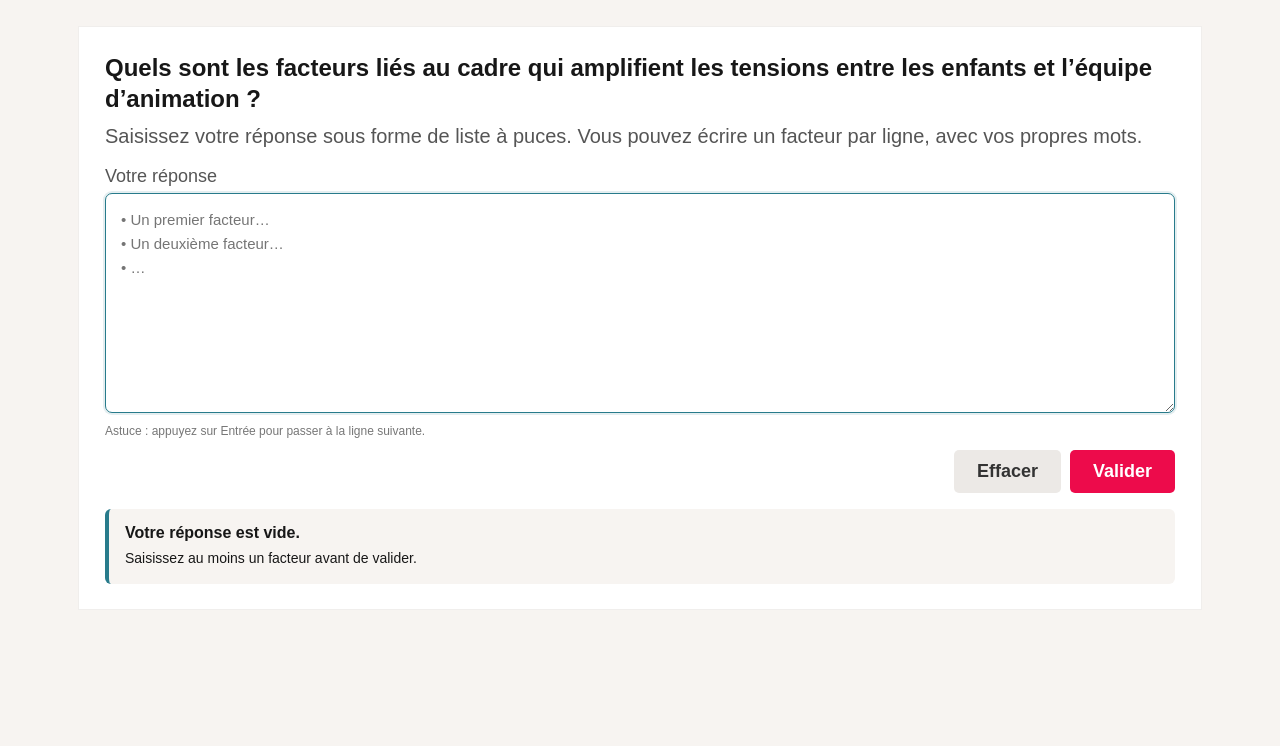
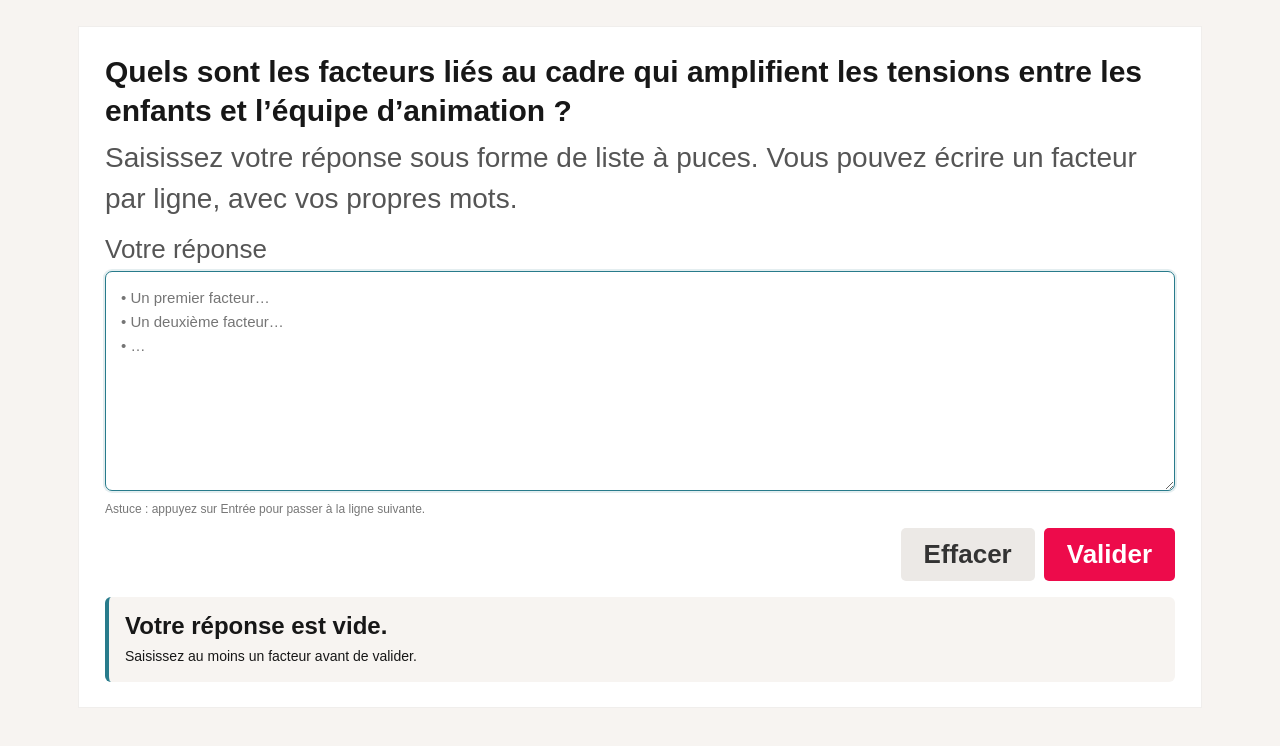
Before and after one commit to cheimacherni-jpg/cherche-trouve-Partie-1, a plain HTML site: page index.html in a window 1280 px wide. Both pictures are taken after a click on the button "Valider". Drawn offline with Linux system fonts and the light colour scheme.

Commit message:
modif taille police V2

```diff
--- a/index.html
+++ b/index.html
@@ -25,26 +25,26 @@ h1{font-size:clamp(22px,3vw,31px);line-height:1.15;letter-spacing:1.2px;margin:0
 .audio-placeholder{display:flex;align-items:center;gap:12px;padding:12px;border:1px solid var(--line);border-radius:5px;color:#4b4b4b;font-size:14px;max-width:310px;margin:0 auto}
 .play{width:36px;height:36px;border:1px solid var(--line);border-radius:50%;display:grid;place-items:center;color:#333}
 .audio-placeholder small{display:block;color:#999;margin-top:3px}
-h2{font-size:24px;line-height:1.3;margin:0 0 8px;font-weight:750}
-.instruction{font-size:20px;line-height:1.45;color:#555;margin:0 0 15px}
-label{font-size:18px;color:#555;display:block;margin:0 0 6px}
+h2{font-size:30px;line-height:1.3;margin:0 0 8px;font-weight:750}
+.instruction{font-size:28px;line-height:1.45;color:#555;margin:0 0 15px}
+label{font-size:26px;color:#555;display:block;margin:0 0 6px}
 textarea{width:100%;min-height:220px;resize:vertical;border:1px solid #dedede;border-radius:7px;padding:14px 15px;font:15px/1.6 Arial,Helvetica,sans-serif;color:var(--ink);background:#fff;outline:none}
 textarea:focus{border-color:var(--teal);box-shadow:0 0 0 2px #287b8b20}
 .hint{font-size:12px;color:#777;margin:7px 0 0}
 .actions{display:flex;justify-content:flex-end;gap:9px;margin-top:12px}
-button{border:0;border-radius:5px;padding:11px 23px;font-weight:700;font-size:18px;cursor:pointer}
+button{border:0;border-radius:5px;padding:11px 23px;font-weight:700;font-size:26px;cursor:pointer}
 .validate{background:var(--pink);color:white}
 .validate:hover{background:#d90842}
 .reset{background:#ece9e6;color:#333}
 .feedback{display:none;margin-top:16px;padding:15px 16px;border-radius:6px;background:#f7f4f1;border-left:4px solid var(--teal)}
 .feedback.show{display:block}
-.feedback h3{margin:0 0 6px;font-size:16px}
+.feedback h3{margin:0 0 6px;font-size:24px}
 .feedback p{margin:0;font-size:14px;line-height:1.5}
 .correction{display:none;margin-top:14px}
 .correction.show{display:block}
 .correction h3{font-size:16px;margin:0 0 10px}
 .answers{display:grid;grid-template-columns:1fr 1fr;gap:8px}
-.answer{display:flex;gap:10px;background:#fff;border:1px solid var(--line);padding:10px 11px;border-radius:5px;font-size:13px;line-height:1.4}
+.answer{display:flex;gap:10px;background:#fff;border:1px solid var(--line);padding:10px 11px;border-radius:5px;font-size:16px;line-height:1.4}
 .number{flex:none;color:var(--teal);font-weight:800}
 .footer{margin-top:18px;display:flex;justify-content:space-between;align-items:center;color:#777;font-size:11px}
 .footer-mark{font-weight:800;color:var(--teal);letter-spacing:.4px}
```
